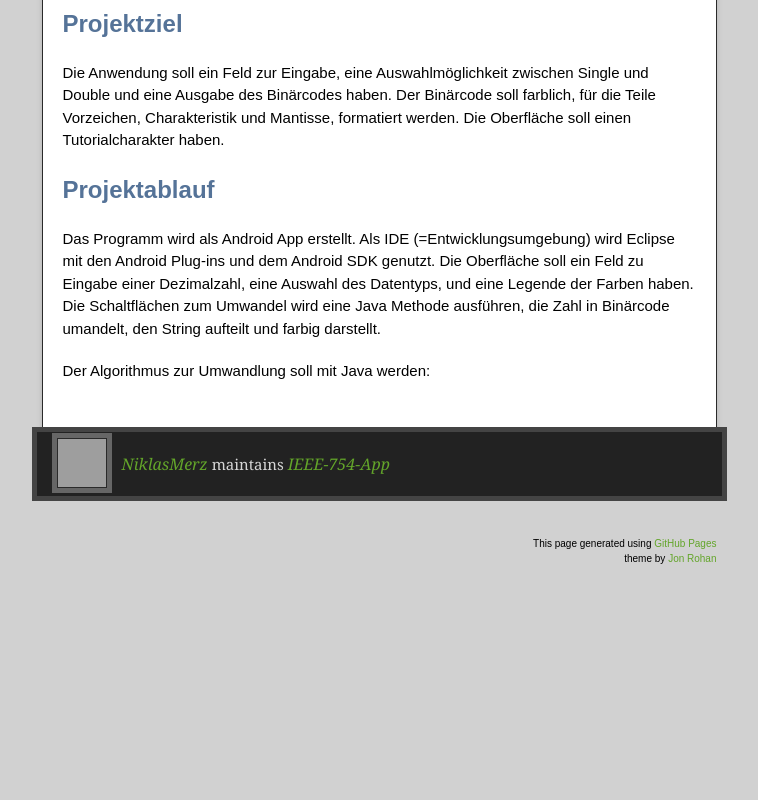
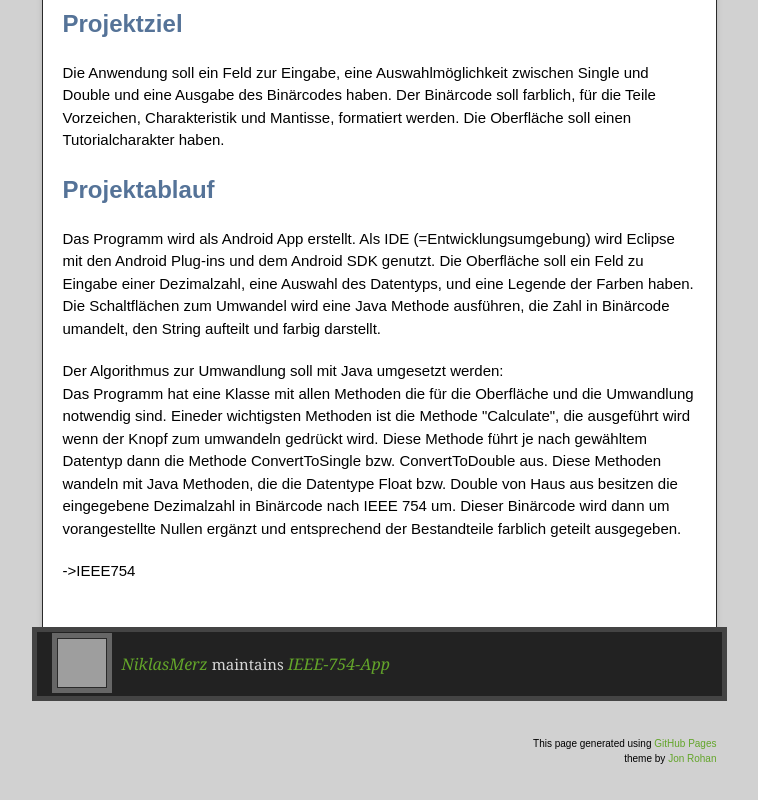
Before and after one commit to NiklasMerz/IEEE-754-APP, a plain HTML site: page index.html in a window 1280 px wide. Shown: the part 1263-2063 px from the top of the page, without its empty margins (261-1019 px from the left). Before the commit the page ends 1919 px from the top, so only its background shows below. Drawn offline with nearby package versions, Linux system fonts and the light colour scheme; grey boxes are pictures that could not be loaded.

Commit message:
Create gh-pages branch via GitHub

```diff
--- a/index.html
+++ b/index.html
@@ -81,7 +81,11 @@ Die Oberfläche soll einen Tutorialcharakter haben.</p>
 
 <p>Das Programm wird als Android App erstellt. Als IDE (=Entwicklungsumgebung) wird Eclipse mit den Android Plug-ins und dem Android SDK genutzt. Die Oberfläche soll ein Feld zu Eingabe einer Dezimalzahl, eine Auswahl des Datentyps, und eine Legende der Farben haben. Die Schaltflächen zum Umwandel wird eine Java Methode ausführen, die Zahl in Binärcode umandelt, den String aufteilt und farbig darstellt.</p>
 
-<p>Der Algorithmus zur Umwandlung soll mit Java werden:</p>
+<p>Der Algorithmus zur Umwandlung soll mit Java umgesetzt werden: <br>
+Das Programm hat eine Klasse mit allen Methoden die für die Oberfläche und die Umwandlung notwendig sind. Eineder wichtigsten Methoden ist die Methode "Calculate", die ausgeführt wird wenn der Knopf zum umwandeln gedrückt wird. Diese Methode führt je nach gewähltem Datentyp dann die Methode ConvertToSingle bzw. ConvertToDouble aus. Diese Methoden wandeln mit Java Methoden, die die Datentype Float bzw. Double von Haus aus besitzen die eingegebene Dezimalzahl in Binärcode nach IEEE 754 um.
+Dieser Binärcode wird dann um vorangestellte Nullen ergänzt und entsprechend der Bestandteile farblich geteilt ausgegeben.</p>
+
+<p>-&gt;IEEE754   </p>
         </article>
       </div>
     </div>
```
Also changed, not shown: params.json (+1 -1 lines).
